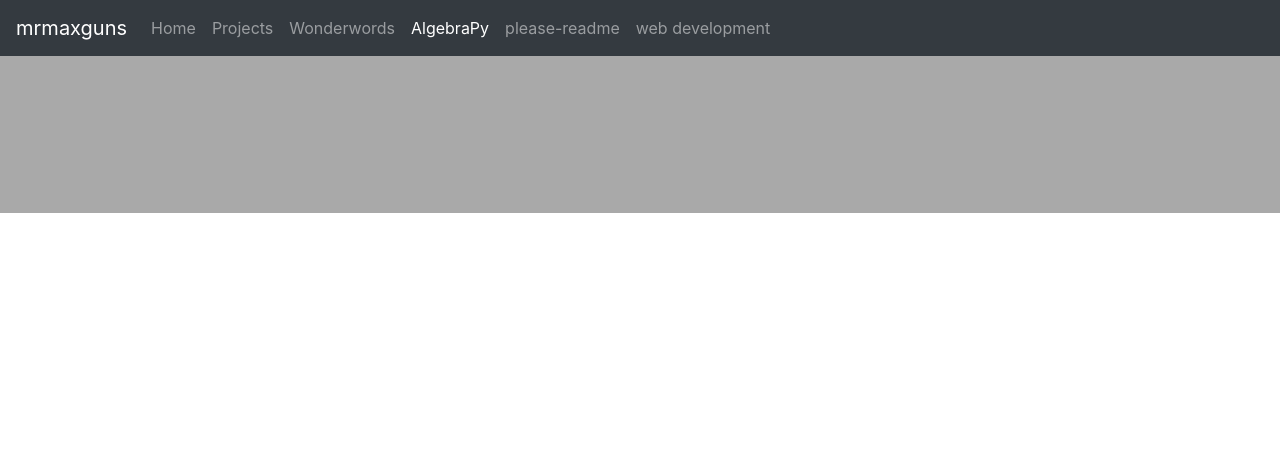
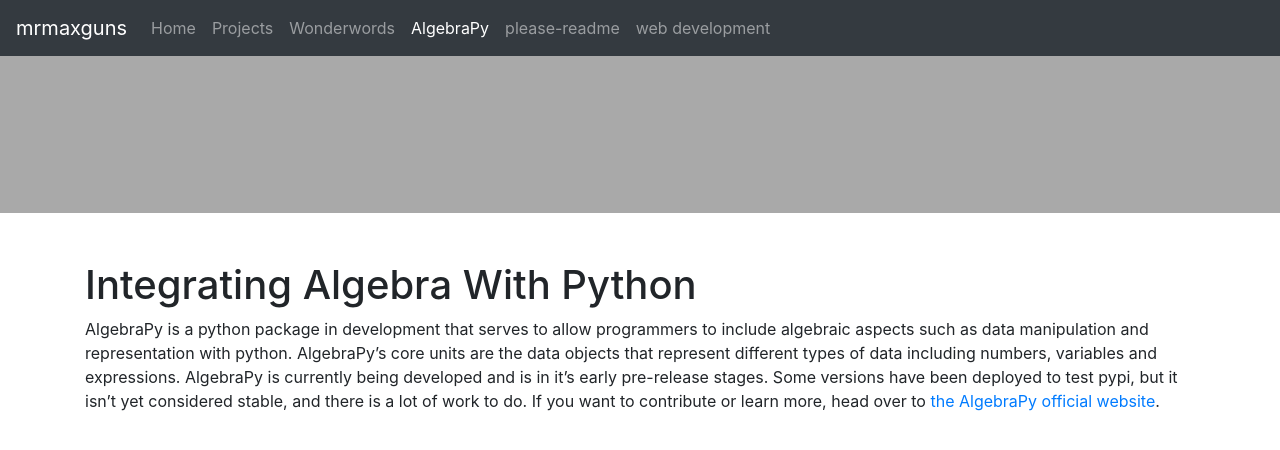
Before and after one commit to mrmaxguns/old-site, a Jekyll site: the page built from _projects/algebrapy.md, in a window 1280 px wide and 900 px high, scrolled down 687 px. Shown: the top 450 px of the window. Built offline with Jekyll 4.4.1, drawn with Linux system fonts in a browser that asks for light colours; some web fonts are replaced; comment, search, counter and statistics services are not loaded.

Commit message:
Added main content to algebrapy.md

```diff
--- a/_projects/algebrapy.md
+++ b/_projects/algebrapy.md
@@ -5,3 +5,6 @@
 docs: https://algebrapy.github.io
 info: Algebra with Python
 ---
+
+# Integrating Algebra With Python
+AlgebraPy is a python package in development that serves to allow programmers to include algebraic aspects such as data manipulation and representation with python. AlgebraPy's core units are the data objects that represent different types of data including numbers, variables and expressions. AlgebraPy is currently being developed and is in it's early pre-release stages. Some versions have been deployed to test pypi, but it isn't yet considered stable, and there is a lot of work to do. If you want to contribute or learn more, head over to [the AlgebraPy official website](https://algebrapy.github.io/).
```
